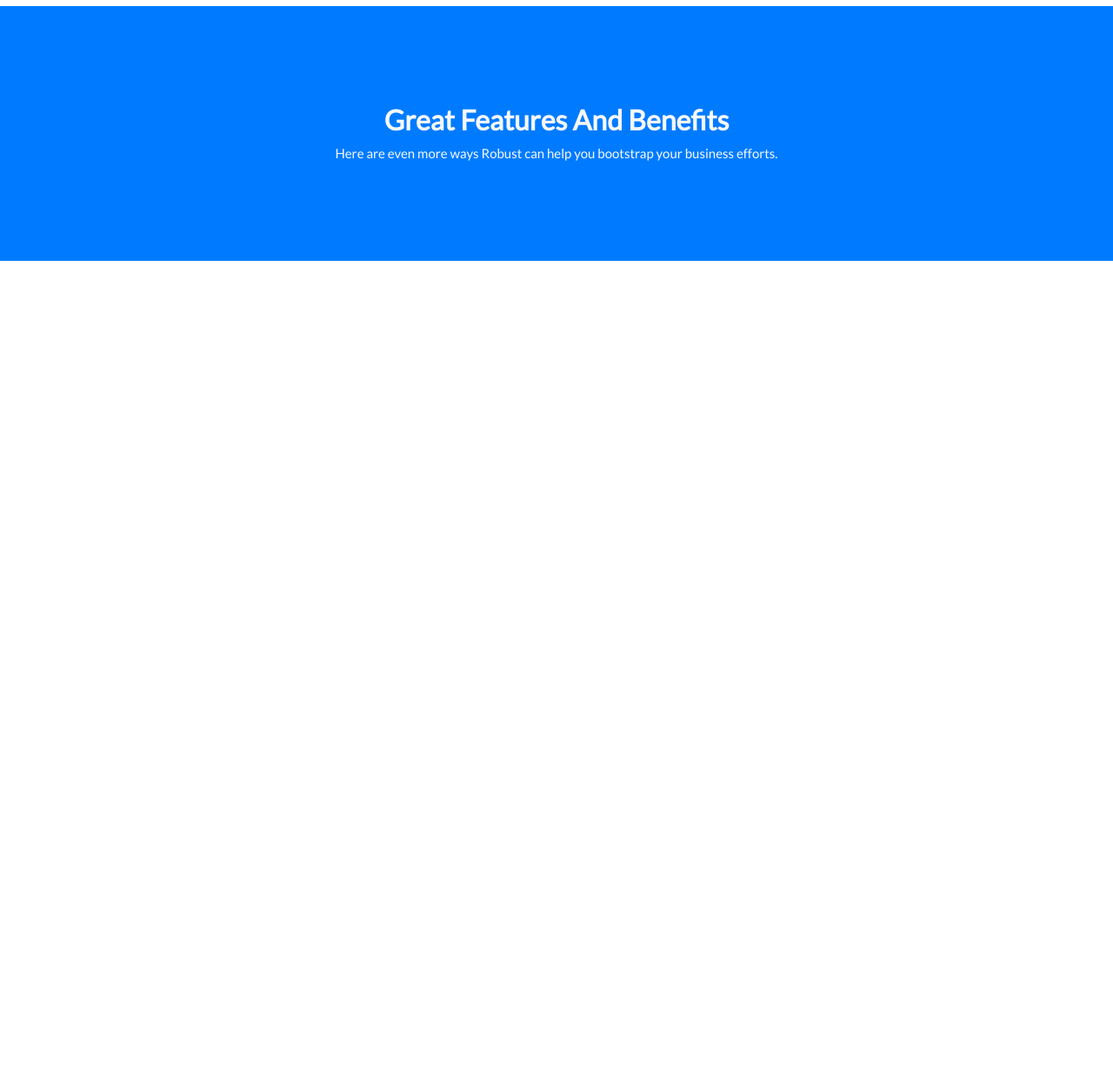
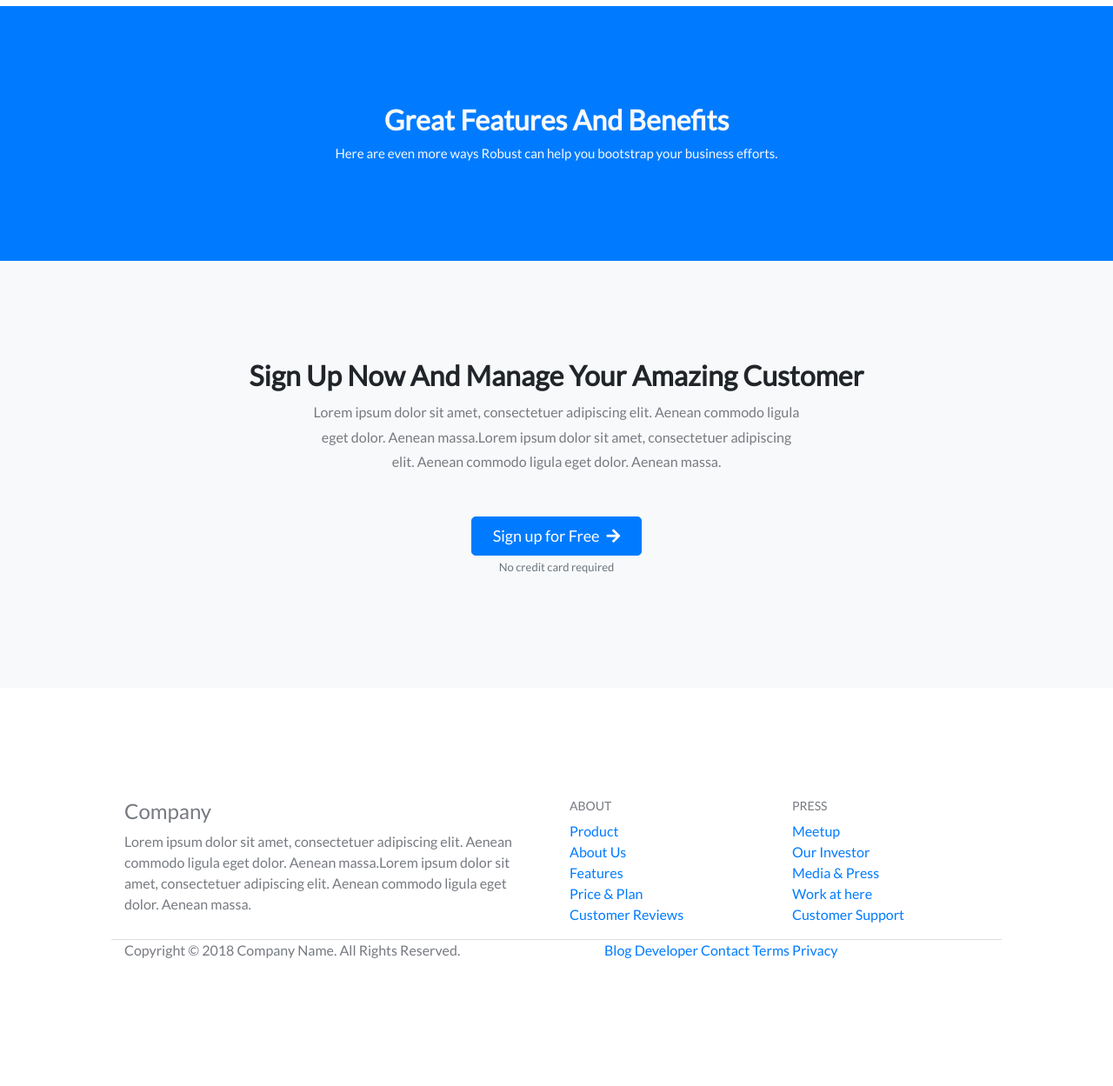
Before and after one commit to 7wikbngu/Robust, a website: page index.html in a window 1280 px wide. Shown: the part 691-1940 px from the top of the page at 87% size. Before the commit the page ends 991 px from the top, so only its background shows below. Drawn offline with nearby package versions, Linux system fonts and the light colour scheme; files that its build step writes are made by us from their sources.

Commit message:
added footer

```diff
--- a/index.html
+++ b/index.html
@@ -56,7 +56,7 @@
                 ligula eget dolor. Aenean massa lorem ipsum dolor sit amet.</p>
 
             <div class="my-5">
-                <button class="btn btn-primary btn-lg font-18">Sign up for Free <i class="fas fa-arrow-right ml-2"></i></button>
+                <button class="btn btn-primary btn-lg font-18">Sign up for Free<i class="fas fa-arrow-right ml-2"></i></button>
             </div>
         </div>
 
@@ -73,7 +73,70 @@
             <p class="font-15 m-0-auto">Here are even more ways Robust can help you bootstrap your business efforts.</p>
         </div>
     </div>
+    <div class="section-header p-7 bg-light">
+        <div class="container text-center">
+            <h2 class="mb-2">Sign Up Now And Manage Your Amazing Customer</h2>
+            <p class="mx-auto mt-1">Lorem ipsum dolor sit amet, consectetuer adipiscing elit. Aenean commodo ligula
+                eget dolor. Aenean
+                massa.Lorem ipsum dolor sit amet, consectetuer adipiscing elit. Aenean commodo ligula eget dolor.
+                Aenean massa.
+            </p>
+            <div class="mt-5">
+                <button class="btn btn-primary btn-lg font-18 px-4">Sign up for Free<i class="fas fa-arrow-right ml-2"></i></button>
+            </div>
+            <p class="text-muted font-13 mt-1">No credit card required</p>
+        </div>
+    </div>
 
+    <footer class="p-8">
+        <div class="container">
+            <div class="row">
+                <div class="col-md-6">
+                    <h3 class="font-24 bold">Company</h3>
+                    <p>Lorem ipsum dolor sit amet, consectetuer adipiscing elit. Aenean commodo ligula eget dolor.
+                        Aenean massa.Lorem ipsum dolor sit amet, consectetuer adipiscing elit. Aenean commodo ligula
+                        eget dolor. Aenean massa.
+                    </p>
+                </div>
+                <div class="col-md-3">
+                    <div class="menu">
+                        <h3 class="bold">ABOUT</h3>
+                        <ul class="pl-0">
+                            <li><a href="">Product</a></li>
+                            <li><a href="">About Us</a></li>
+                            <li><a href="">Features</a></li>
+                            <li><a href="">Price & Plan</a></li>
+                            <li><a href="">Customer Reviews</a></li>
+                        </ul>
+                    </div>
+                </div>
+                <div class="col-md-3">
+                    <div class="menu">
+                        <h3 class="bold">PRESS</h3>
+                        <ul class="pl-0">
+                            <li><a href="">Meetup</a></li>
+                            <li><a href="">Our Investor</a></li>
+                            <li><a href="">Media & Press</a></li>
+                            <li><a href="">Work at here</a></li>
+                            <li><a href="">Customer Support</a></li>
+                        </ul>
+                    </div>
+                </div>
+            </div>
+            <div class="row copyright">
+                <div class="col-md-6">Copyright © 2018 Company Name. All Rights Reserved.</div>
+                <div class="col-md-6">
+                    <ul class="menu">
+                        <li class="nav-item"><a href="">Blog</a></li>
+                        <li class="nav-item"><a href="">Developer</a></li>
+                        <li class="nav-item"><a href="">Contact</a></li>
+                        <li class="nav-item"><a href="">Terms</a></li>
+                        <li class="nav-item"><a href="">Privacy</a></li>
+                    </ul>
+                </div>
+            </div>
+        </div>
+    </footer>
 
 
     <script defer src="https://code.jquery.com/jquery-3.3.1.slim.min.js" integrity="sha384-q8i/X+965DzO0rT7abK41JStQIAqVgRVzpbzo5smXKp4YfRvH+8abtTE1Pi6jizo"
--- a/sass/style.scss
+++ b/sass/style.scss
@@ -19,3 +19,39 @@
         }
     }
 }
+
+.section-header{
+    h2{
+        font-weight: 600;
+        line-height: 40px;
+    }
+
+    p.mx-auto{
+        max-width: 568px;
+        color: #767a80;
+        line-height: 1.8;
+    }
+    // p.signup{
+    //     color: #aaa;
+    // }
+}
+
+footer{
+    color: #767a80;
+
+    h3{
+        font-size: 14px;
+    }
+
+    li{
+        list-style-type: none;
+    }
+    .copyright{
+        border-top: 1px solid #ddd;
+        .menu{
+            li{
+                display: inline-block;
+            }
+        }
+    }
+}
```
